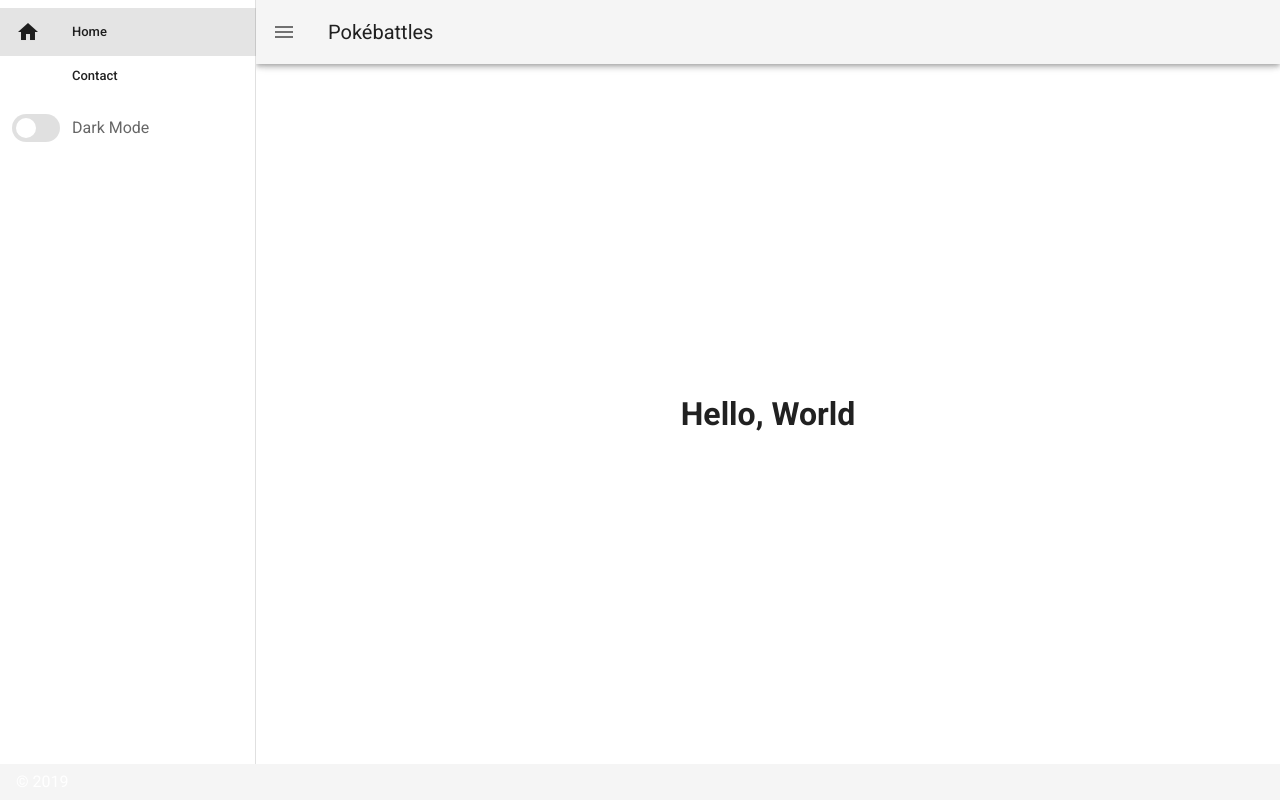
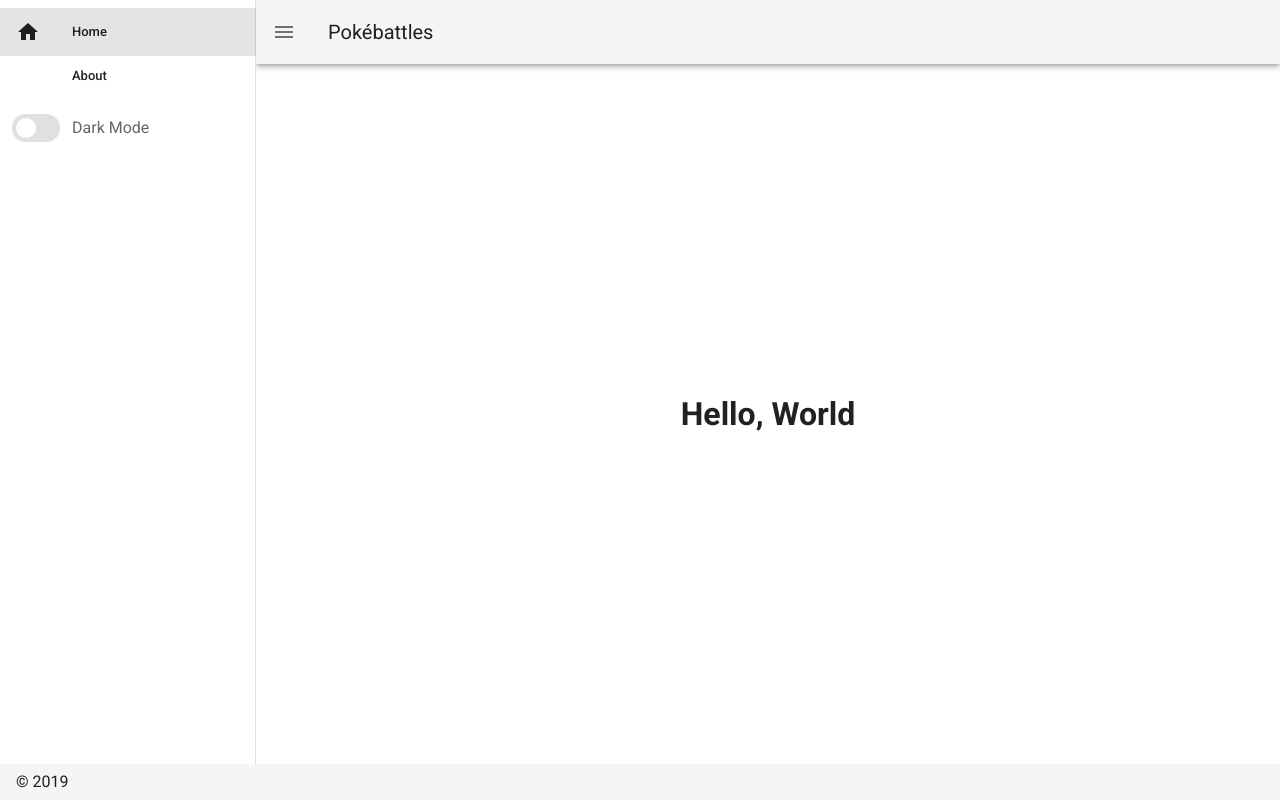
Before and after one commit to SPDUK/pokebattles, a Vue app: page / in a window 1280 px wide. Built offline with nearby package versions, Linux system fonts and the light colour scheme.

Commit message:
fix: make footer text display for both modes correctly

```diff
--- a/src/App.vue
+++ b/src/App.vue
@@ -15,7 +15,7 @@
             <v-icon>mdi-contact-mail</v-icon>
           </v-list-item-action>
           <v-list-item-content>
-            <v-list-item-title>Contact</v-list-item-title>
+            <v-list-item-title>About</v-list-item-title>
           </v-list-item-content>
         </v-list-item>
         <v-list-item>
@@ -44,7 +44,7 @@
       </v-container>
     </v-content>
     <v-footer app>
-      <span class="white--text">&copy; 2019</span>
+      <span>&copy; 2019</span>
     </v-footer>
   </v-app>
 </template>
```
